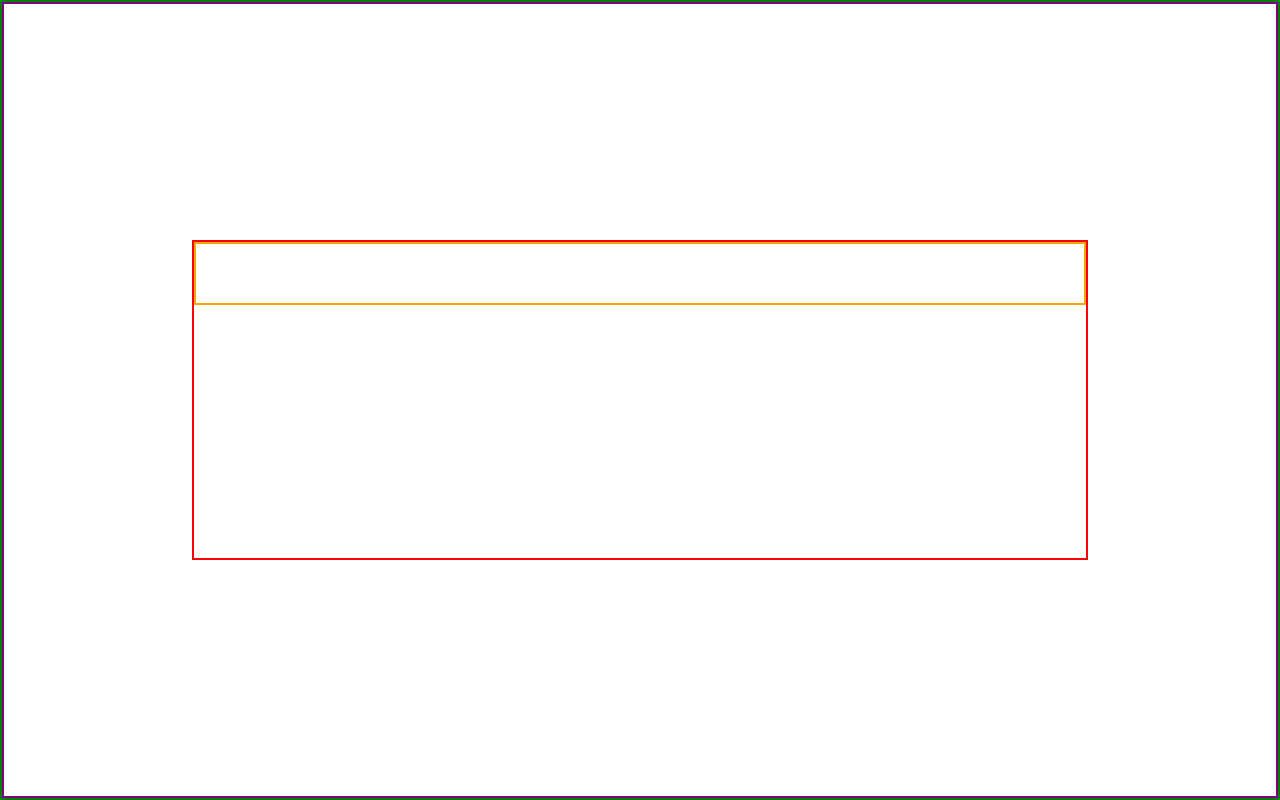
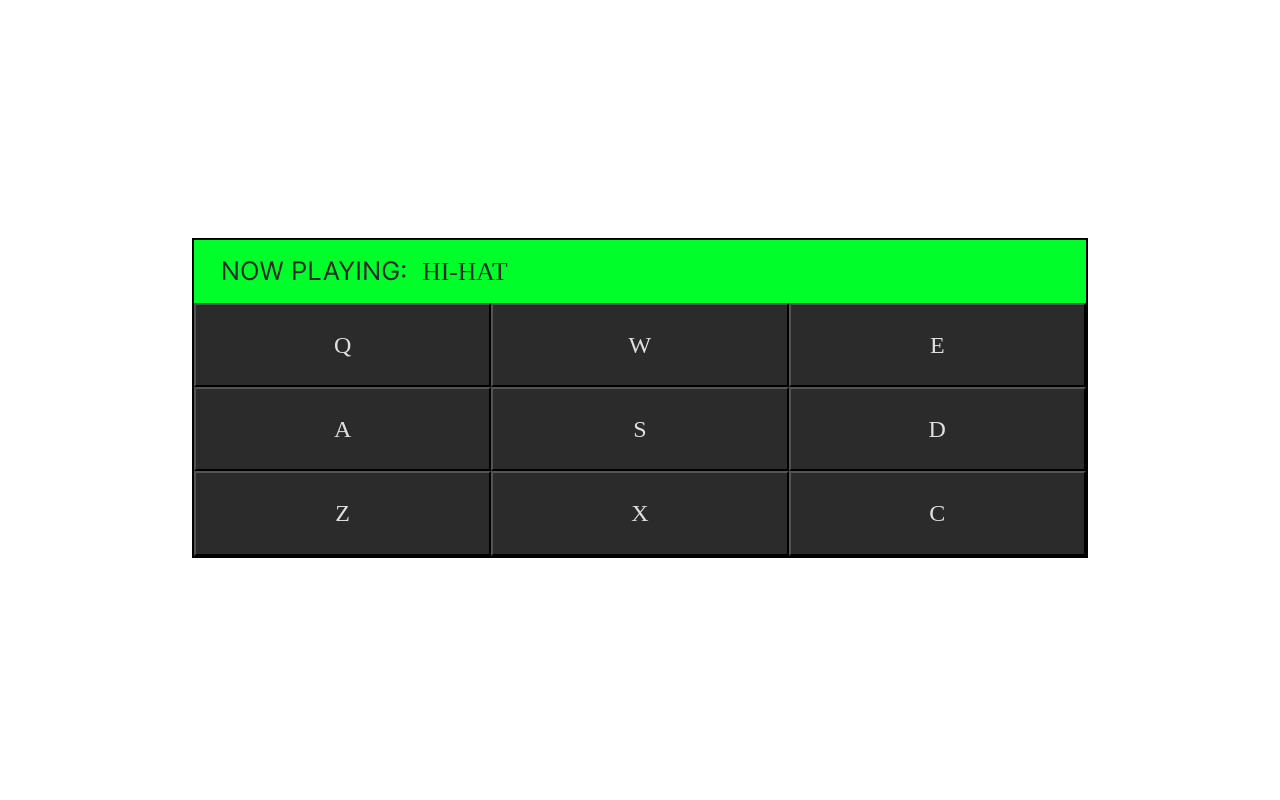
Before and after one commit to jiyorude/rcDrumMachine, a React app in the folder rcdrummachine/: page / in a window 1280 px wide. Built offline with nearby package versions, Linux system fonts and the light colour scheme; a web font is replaced by a local one.

Commit message:
05/02 20.53
final day commit

```diff
--- a/rcdrummachine/src/DrumMachine.js
+++ b/rcdrummachine/src/DrumMachine.js
@@ -1,5 +1,5 @@
-import React from 'react'
-import "./drummachine.min.css"
+import React from "react";
+import "./drummachine.min.css";
 
 function DrumMachine() {
   return (
@@ -7,12 +7,49 @@ function DrumMachine() {
       <div className="flexWrapper">
         <div id="drum-machine">
           <div id="display">
-
+            <p className="nowPlaying">
+              NOW PLAYING:<span className="play">HI-HAT</span>
+            </p>
+          </div>
+          <div id="buttons">
+            <div className="row">
+              <button id="Q" className="drum-pad">
+                Q
+              </button>
+              <button id="W" className="drum-pad">
+                W
+              </button>
+              <button id="E" className="drum-pad">
+                E
+              </button>
+            </div>
+            <div className="row">
+              <button id="A" className="drum-pad">
+                A
+              </button>
+              <button id="S" className="drum-pad">
+                S
+              </button>
+              <button id="D" className="drum-pad">
+                D
+              </button>
+            </div>
+            <div className="row">
+              <button id="Z" className="drum-pad">
+                Z
+              </button>
+              <button id="X" className="drum-pad">
+                X
+              </button>
+              <button id="C" className="drum-pad">
+                C
+              </button>
+            </div>
           </div>
         </div>
       </div>
     </div>
-  )
+  );
 }
 
-export default DrumMachine
+export default DrumMachine;
--- a/rcdrummachine/src/drummachine.scss
+++ b/rcdrummachine/src/drummachine.scss
@@ -1,13 +1,12 @@
 // Imports
-@use "reset.scss";
-@use "fonts.scss";
-
+@import "reset.scss";
+@import "fonts.scss";
+@import "vars.scss";
 
 .backgroundWrapper {
     min-width: 100vw;
     min-height: 100vh;
     overflow: hidden;
-    border: 2px solid green;
 }
 
 .flexWrapper {
@@ -17,18 +16,51 @@
     display: flex;
     justify-content: center;
     align-items: center;
-    border: 2px solid purple;
 }
 
 #drum-machine {
-    border: 2px solid red;
+    border: 2px solid $black-one;
     width: 70vw;
     height: 40vh;
     flex-direction: column;
 }
 
 #display {
-    border: 2px solid orange;
+    background-color: $main-col;
+    color: $black-three;
     width: 100%;
     height: 20%;
+    font-family: $regular;
+    font-size: 3.2vh;
+    display: flex;
+    justify-content: flex-start;
+    align-items: center;
+    text-align: left;
 }
+
+.nowPlaying {
+    margin-left: 3%;
+}
+
+.play {
+    font-family: $extra-bold;
+    margin-left: 15px;
+}
+
+#buttons {
+    overflow: hidden;
+    width: 100%;
+    height: 80%;
+}
+
+button {
+    height: 100%;
+    width: 33.33%;
+    font-family: $bold;
+    font-size: 3vh;
+    background-color: $black-three;
+    color: $white-four;
+}
+.row {
+    height: 33.33%;
+}
--- a/rcdrummachine/src/reset.scss
+++ b/rcdrummachine/src/reset.scss
@@ -1,3 +1,5 @@
+// Box model Reset
+
 * {
     margin: 0;
     padding: 0;
--- /dev/null
+++ b/rcdrummachine/src/vars.scss
@@ -0,0 +1,34 @@
+// Color and Font Variables
+
+// Fonts:
+$thin: Inter-Thin;
+$extra-light: Inter-ExtraLight;
+$light: Inter-Light;
+$regular: Inter-Regular;
+$medium: Inter-Regular;
+$semi-bold: Inter-SemiBold;
+$bold: Inter-Bold;
+$extra-bold: Inter-ExtraBold;
+$black: Inter-Black;
+
+//Main color:
+$main-col: #00ff2a;
+
+//Shades:
+$main-shade-one: #00E827;
+$main-shade-two: #00F529;
+$main-shade-three: #00CF22;
+$main-shade-four: #006911;
+$main-shade-five: #007514;
+$main-shade-six: #004F0D;
+
+//Whites:
+$white-one: #ffffff;
+$white-two: #fafafa;
+$white-three: #EDEDED;
+$white-four: #E0E0E0;
+
+//Blacks:
+$black-one: #000000;
+$black-two: #131313;
+$black-three: #2b2b2b;
```
Also changed, not shown: rcdrummachine/src/drummachine.min.css, rcdrummachine/src/vars.min.css (added), 3 other files.
